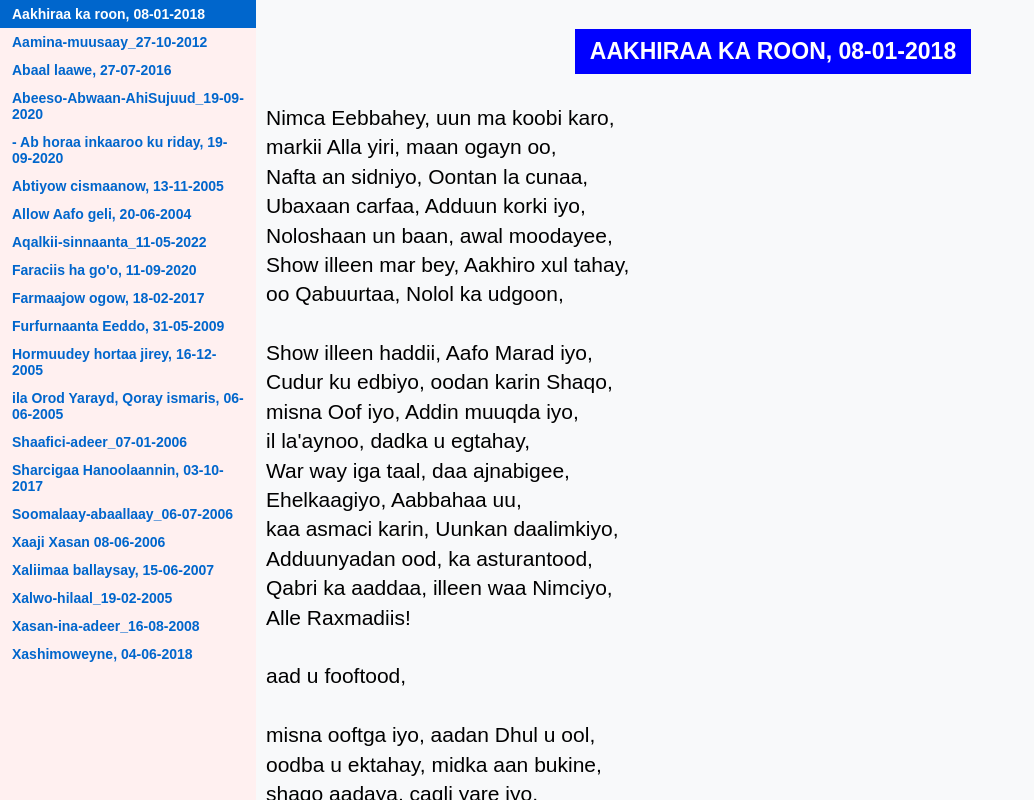
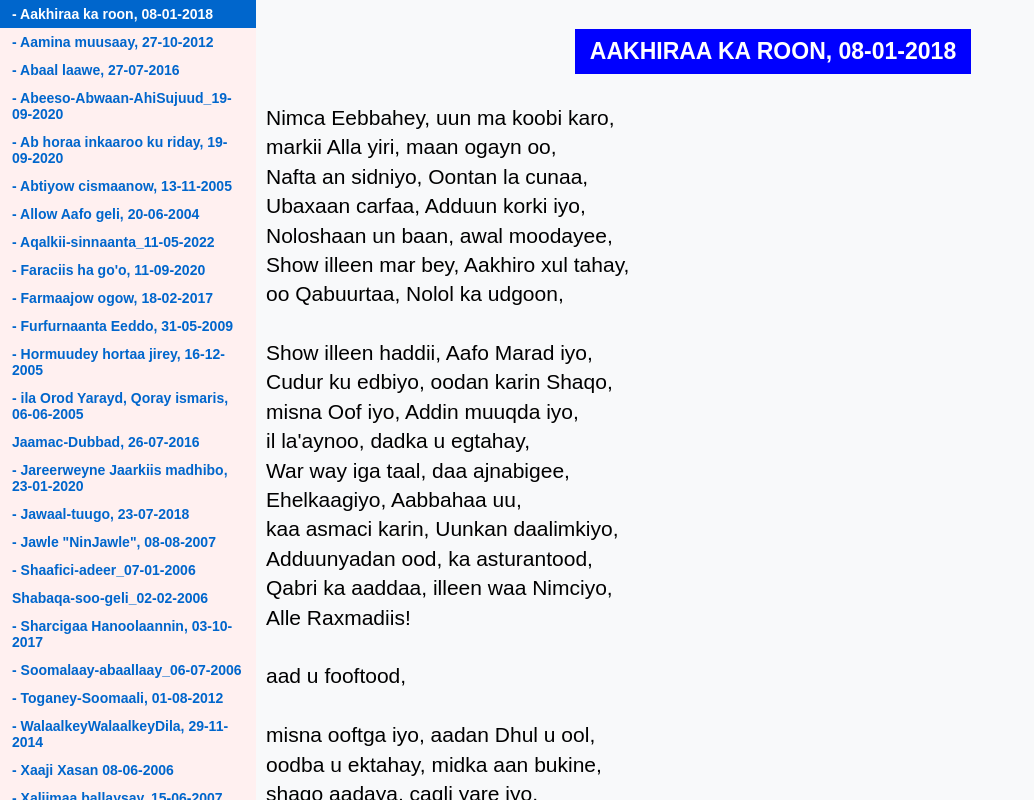
Before and after one commit to aamaguulgit/aamaguulNet, a plain HTML site: page 0_FrmGbyku.html in a window 1280 px wide. Shown: the whole page, without its empty margins (0-1034 px from the left). Drawn offline with Linux system fonts and the light colour scheme.

Commit message:
Add files via upload

```diff
--- a/0_FrmGbyku.html
+++ b/0_FrmGbyku.html
@@ -11,36 +11,37 @@
 target="content-window"
 loads the HTML file inside the RIGHT iframe-->
 
-<a href="htmfiles/Aakhiraa-ka-roon_08-01-2018.html" target="content-window">Aakhiraa ka roon, 08-01-2018</a>
-<a href="htmfiles/aamina-muusaay_27-10-2012.html" target="content-window">Aamina-muusaay_27-10-2012</a>
-<a href="htmfiles/Abaal-laawe_27-07-2016.html" target="content-window">Abaal laawe, 27-07-2016</a>
-<a href="htmfiles/Abeeso-Abwaan-AhiSujuud_19-09-2020.html" target="content-window">Abeeso-Abwaan-AhiSujuud_19-09-2020</a>
+<a href="htmfiles/Aakhiraa-ka-roon_08-01-2018.html" target="content-window">- Aakhiraa ka roon, 08-01-2018</a>
+<a href="htmfiles/Aamina-muusaay_27-10-2012.html" target="content-window">- Aamina muusaay, 27-10-2012</a>
+<a href="htmfiles/Abaal-laawe_27-07-2016.html" target="content-window">- Abaal laawe, 27-07-2016</a>
+<a href="htmfiles/Abeeso-Abwaan-AhiSujuud_19-09-2020.html" target="content-window">- Abeeso-Abwaan-AhiSujuud_19-09-2020</a>
 <a href="htmfiles/Ab-horaa-inkaaroo-ku-riday_19-09-2020.html" target="content-window">- Ab horaa inkaaroo ku riday, 19-09-2020</a>
-<a href="htmfiles/Abtiyow-cismaanow_13-11-2005.html" target="content-window">Abtiyow cismaanow, 13-11-2005</a>
-<a href="htmfiles/Allow-Aafo-geli_20-06-2004.html" target="content-window">Allow Aafo geli, 20-06-2004</a>
-<a href="htmfiles/Aqalkii-sinnaanta_11-05-2022.html" target="content-window">Aqalkii-sinnaanta_11-05-2022</a>
-<a href="htmfiles/Faraciis-ha-go'o-kii-kufsada_11-09-2020.html" target="content-window">Faraciis ha go'o, 11-09-2020</a>
-<a href="htmfiles/Farmaajow-ogow_18-02-2017.html" target="content-window">Farmaajow ogow, 18-02-2017</a>
-<a href="htmfiles/Furfurnaanta-eeddo_31-05-2009.html" target="content-window">Furfurnaanta Eeddo, 31-05-2009</a>
-<a href="htmfiles/Hormuudey-hortaa-jirey_16-12-2005.html" target="content-window">Hormuudey hortaa jirey, 16-12-2005</a>
-<a href="htmfiles/ilaOrodYarayd-Qoray-is-maris_06-06-2005.html" target="content-window">ila Orod Yarayd, Qoray ismaris, 06-06-2005</a>
-<a href="htmfiles/Shaafici-adeer_07-01-2006.html" target="content-window">Shaafici-adeer_07-01-2006</a>
-<a href="htmfiles/SharcigaaHanoolaannin-03-10-2017.html" target="content-window">Sharcigaa Hanoolaannin, 03-10-2017</a>
-<a href="htmfiles/Soomalaay-abaallaay_06-07-2006.html" target="content-window">Soomalaay-abaallaay_06-07-2006</a>
-<a href="htmfiles/Xaaji-Xasan_23-05-2005_08-06-2006.html" target="content-window">Xaaji Xasan 08-06-2006</a>
-<a href="htmfiles/Xaliimaa-ballaysay_15-06-2007.html" target="content-window">Xaliimaa ballaysay, 15-06-2007</a>
-<a href="htmfiles/Xalwo-hilaal_19-02-2005.html" target="content-window">Xalwo-hilaal_19-02-2005</a>
-<a href="htmfiles/Xasan-ina-adeer_16-08-2008.html" target="content-window">Xasan-ina-adeer_16-08-2008</a>
-<a href="htmfiles/Xashimoweyne_04-06-2018.html" target="content-window">Xashimoweyne, 04-06-2018</a>
+<a href="htmfiles/Abtiyow-cismaanow_13-11-2005.html" target="content-window">- Abtiyow cismaanow, 13-11-2005</a>
+<a href="htmfiles/Allow-Aafo-geli_20-06-2004.html" target="content-window">- Allow Aafo geli, 20-06-2004</a>
+<a href="htmfiles/Aqalkii-sinnaanta_11-05-2022.html" target="content-window">- Aqalkii-sinnaanta_11-05-2022</a>
+<a href="htmfiles/Faraciis-ha-go'o-kii-kufsada_11-09-2020.html" target="content-window">- Faraciis ha go'o, 11-09-2020</a>
+<a href="htmfiles/Farmaajow-ogow_18-02-2017.html" target="content-window">- Farmaajow ogow, 18-02-2017</a>
+<a href="htmfiles/Furfurnaanta-eeddo_31-05-2009.html" target="content-window">- Furfurnaanta Eeddo, 31-05-2009</a>
+<a href="htmfiles/Hormuudey-hortaa-jirey_16-12-2005.html" target="content-window">- Hormuudey hortaa jirey, 16-12-2005</a>
+<a href="htmfiles/ilaOrodYarayd-Qoray-is-maris_06-06-2005.html" target="content-window">- ila Orod Yarayd, Qoray ismaris, 06-06-2005</a>
+<a href="htmfiles/Jaamac-Dubbad_26-07-2016.html" target="content-window">Jaamac-Dubbad, 26-07-2016</a>
+<a href="htmfiles/Jareerweyne-Jaarkiis-madhibo_23-01-2020.html" target="content-window">- Jareerweyne Jaarkiis madhibo, 23-01-2020</a>
+<a href="htmfiles/Jawaal-tuugo_23-07-2018.html" target="content-window">- Jawaal-tuugo, 23-07-2018</a>
+<a href="htmfiles/Jawle_08-08-2007.html" target="content-window">- Jawle "NinJawle", 08-08-2007</a>
+<a href="htmfiles/Shaafici-adeer_07-01-2006.html" target="content-window">- Shaafici-adeer_07-01-2006</a>
+<a href="htmfiles/Shabaqa-soo-geli_02-02-2006.html" target="content-window">Shabaqa-soo-geli_02-02-2006</a>
+<a href="htmfiles/SharcigaaHanoolaannin-03-10-2017.html" target="content-window">- Sharcigaa Hanoolaannin, 03-10-2017</a>
+<a href="htmfiles/Soomalaay-abaallaay_06-07-2006.html" target="content-window">- Soomalaay-abaallaay_06-07-2006</a>
+<a href="htmfiles/Toganey-Soomaali_01-08-2012.html" target="content-window">- Toganey-Soomaali, 01-08-2012</a>
+<a href="htmfiles/WalaalkeyWalaalkeyDila_29-11-2014.html" target="content-window">- WalaalkeyWalaalkeyDila, 29-11-2014</a>
+<a href="htmfiles/Xaaji-Xasan_23-05-2005_08-06-2006.html" target="content-window">- Xaaji Xasan 08-06-2006</a>
+<a href="htmfiles/Xaliimaa-ballaysay_15-06-2007.html" target="content-window">- Xaliimaa ballaysay, 15-06-2007</a>
+<a href="htmfiles/Xalwo-hilaal_19-02-2005.html" target="content-window">- Xalwo-hilaal_19-02-2005</a>
+<a href="htmfiles/Xasan-ina-adeer_16-08-2008.html" target="content-window">- Xasan-ina-adeer_16-08-2008</a>
+<a href="htmfiles/Xashimoweyne_04-06-2018.html" target="content-window">- Xashimoweyne, 04-06-2018</a>
 
-<a href="htmfiles/.html" target="content-window"></a>
-<a href="htmfiles/.html" target="content-window"></a>
-<a href="htmfiles/.html" target="content-window"></a>
-<a href="htmfiles/.html" target="content-window"></a>
-<a href="htmfiles/.html" target="content-window"></a>
 
-<a href="htmfiles/.html" target="content-window"></a>
-<a href="htmfiles/.html" target="content-window"></a>
+
 <a href="htmfiles/.html" target="content-window"></a>
 <a href="htmfiles/.html" target="content-window"></a>
 <a href="htmfiles/.html" target="content-window"></a>
@@ -140,9 +141,7 @@ loads the HTML file inside the RIGHT iframe-->
   </nav>
       <!-- RIGHT CONTENT -->
         <iframe
-            src="htmfiles/Aakhiraa-ka-roon_08-01-2018.html"
-            name="content-window"
-            class="content-frame">
+    src="htmfiles/Aakhiraa-ka-roon_08-01-2018.html" name="content-window" class="content-frame">
         </iframe>
   </div>
 </body>
```
Also changed, not shown: index.html (+9 -9 lines).
